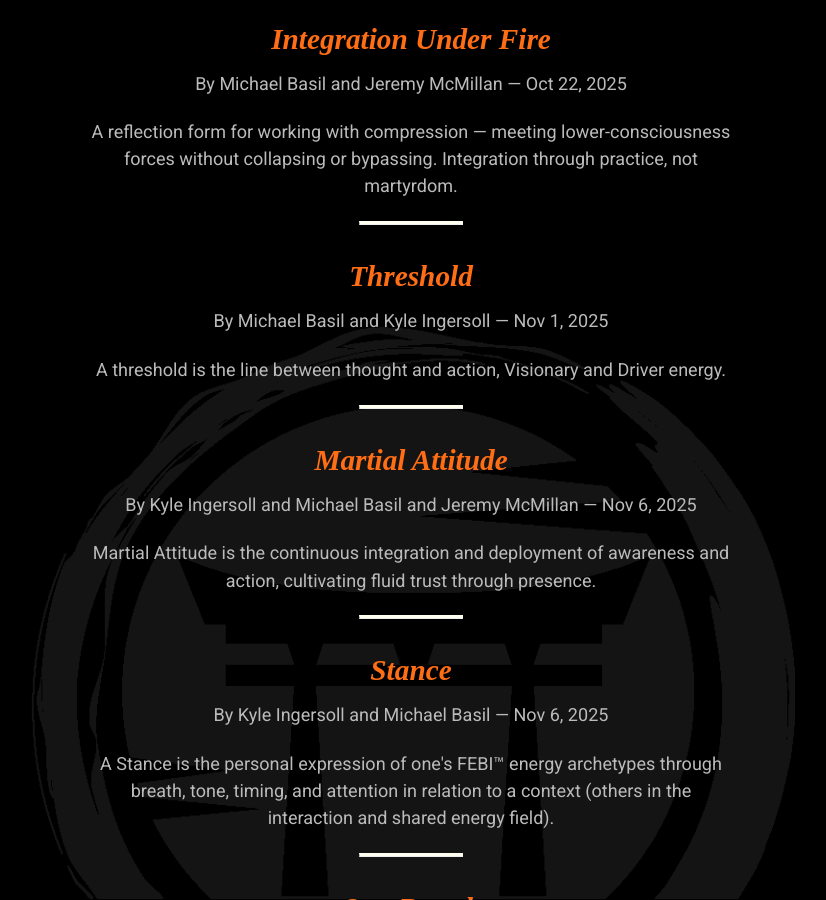
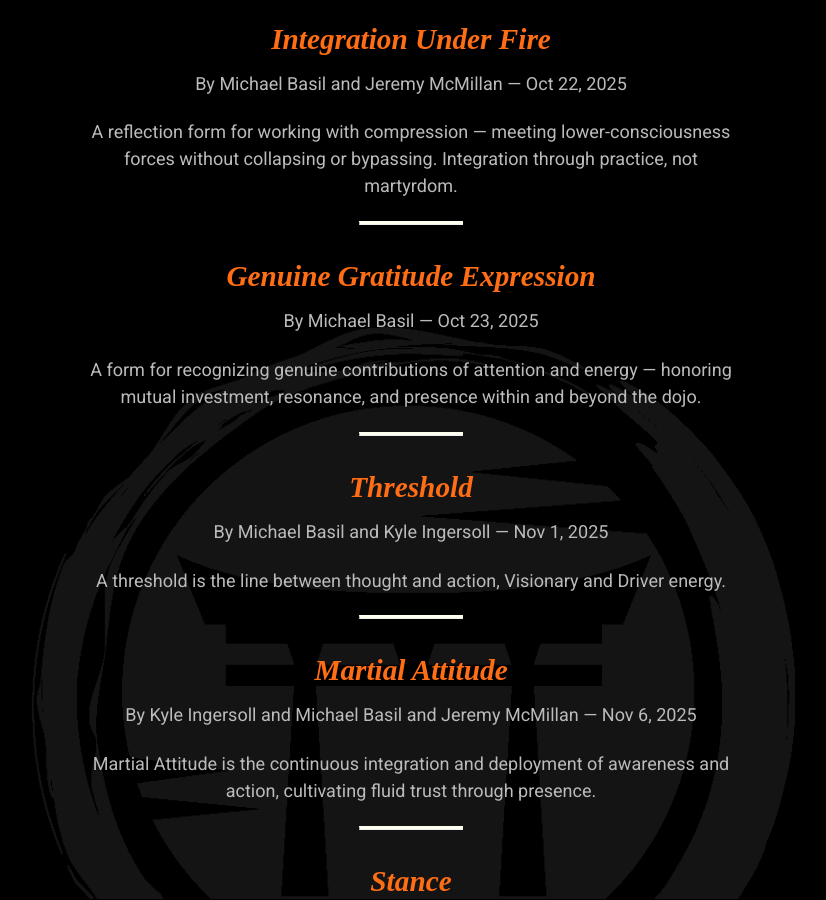
Before and after one commit to mindset-dojo/mindset-dojo.github.io, a Jekyll site: the page built from _insights/2025/kyle-ingersoll/2025-11-15-treasure-forget-pressure.md, in a window 1280 px wide and 900 px high, scrolled down 2568 px. Shown: the whole window, without its empty margins (229-1055 px from the left). Built offline with Jekyll 4.4.1, drawn with Linux system fonts in a browser that asks for light colours; some web fonts are replaced.

Commit message:
feat(treasure-forget-pressure): add form to article.

```diff
--- a/_insights/2025/kyle-ingersoll/2025-11-15-treasure-forget-pressure.md
+++ b/_insights/2025/kyle-ingersoll/2025-11-15-treasure-forget-pressure.md
@@ -22,6 +22,7 @@ forms:
   - organizer
   - collaborator
   - visionary
+  - genuine-gratitude-expression
 excerpt: “Under pressure, the student’s awareness shrank until even a priceless teaching seemed ordinary—only when his mind widened again did he recognize the treasure he nearly traded away.”
 ---
 
```
